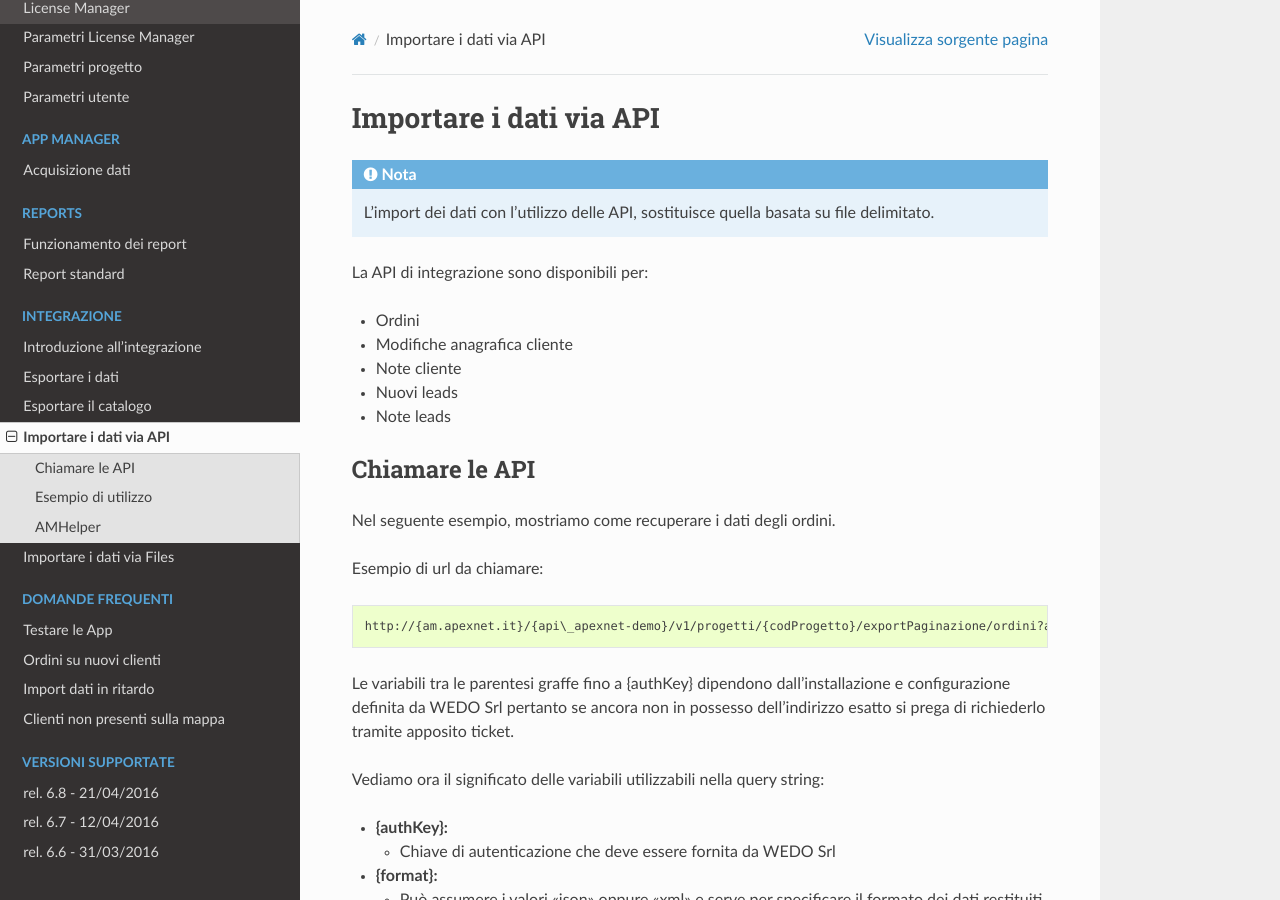
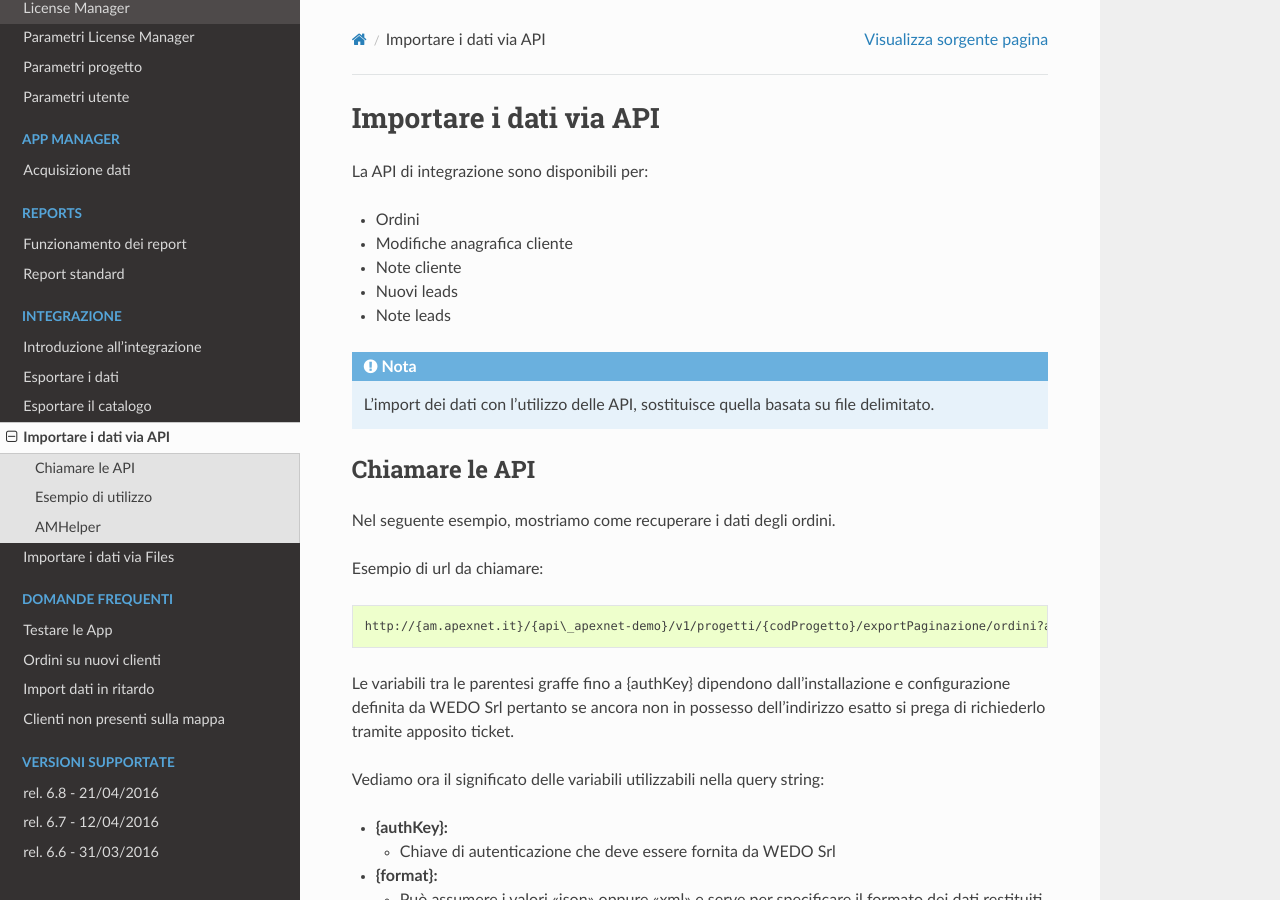
Before and after one commit to wedoit-io/doc-icommerce, a Sphinx documentation site: the page built from source/int-import-dati-ws.rst, in a window 1280 px wide and 900 px high. Built offline with Sphinx 7.4.7 and the Read the Docs theme 2.0.0, drawn with Linux system fonts in a browser that asks for light colours; part of the change alters nothing that is shown.

```diff
--- a/source/int-import-dati-ws.rst
+++ b/source/int-import-dati-ws.rst
@@ -1,7 +1,5 @@
 Importare i dati via API
 ========================
-
-.. note:: L'import dei dati con l'utilizzo delle API, sostituisce quella basata su file delimitato.
 
 La API di integrazione sono disponibili per:
 
@@ -10,6 +8,8 @@ La API di integrazione sono disponibili per:
 -  Note cliente
 -  Nuovi leads
 -  Note leads
+
+.. note:: L'import dei dati con l'utilizzo delle API, sostituisce quella basata su file delimitato.
 
 Chiamare le API
 ---------------
```
